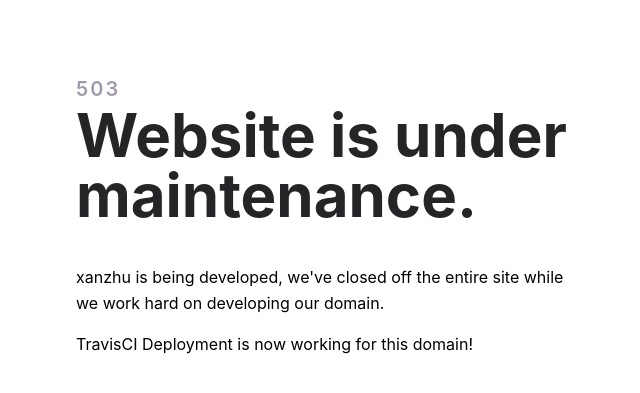
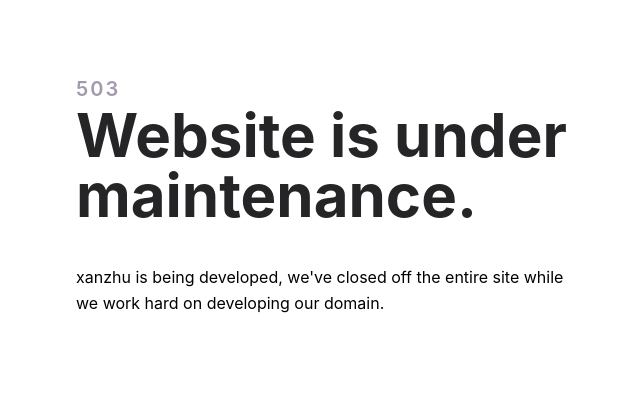
Before and after one commit to xanzhu/xanzhu-jekyll, a Jekyll site: the page built from index.md, in a window 1280 px wide. Shown: the top 393 px of the page, without its empty margins (314-954 px from the left). Built offline with Jekyll 4.4.1, drawn with Linux system fonts in a browser that asks for light colours.

Commit message:
Fixed deployment engine

```diff
--- a/_includes/503.html
+++ b/_includes/503.html
@@ -54,7 +54,6 @@
   <h2>503</h2>
   <h1>Website is under maintenance.</h1>
 <p>xanzhu is being developed, we've closed off the entire site while we work hard on developing our domain. </p>
-<p>TravisCI Deployment is now working for this domain!</p>
 </div>
 </body>
 </html>
```
Also changed, not shown: .travis.yml.
